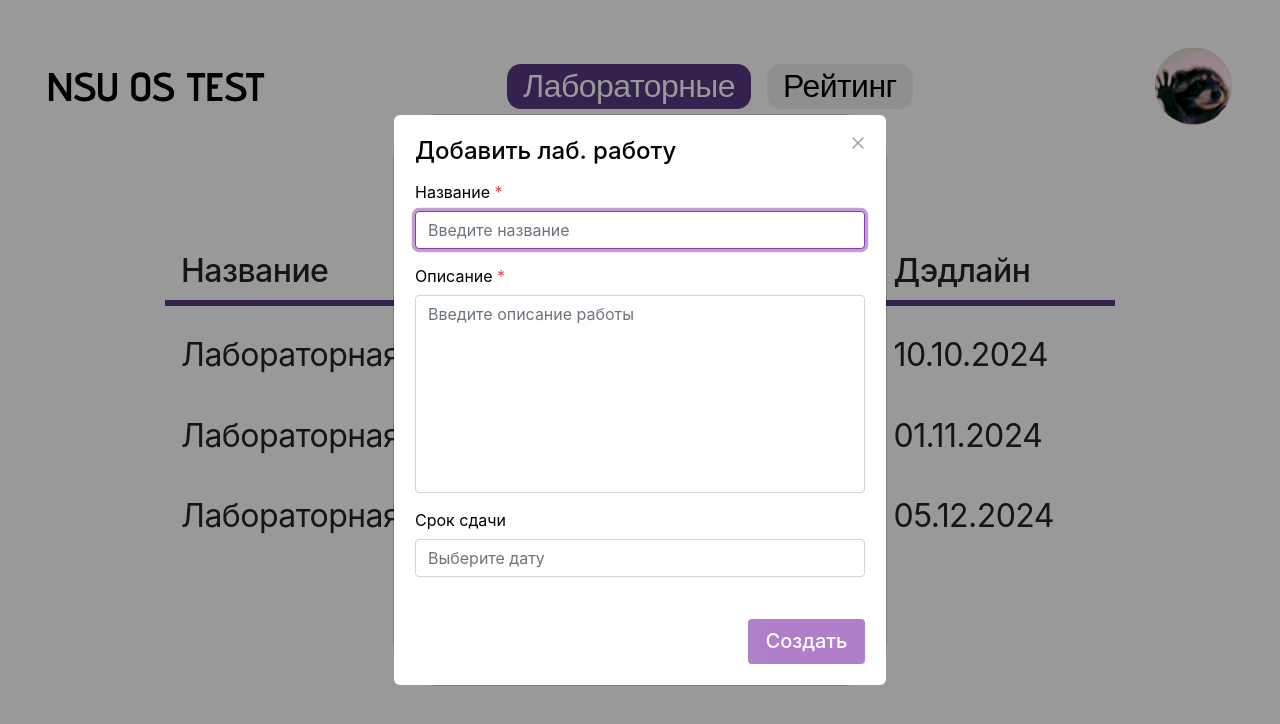
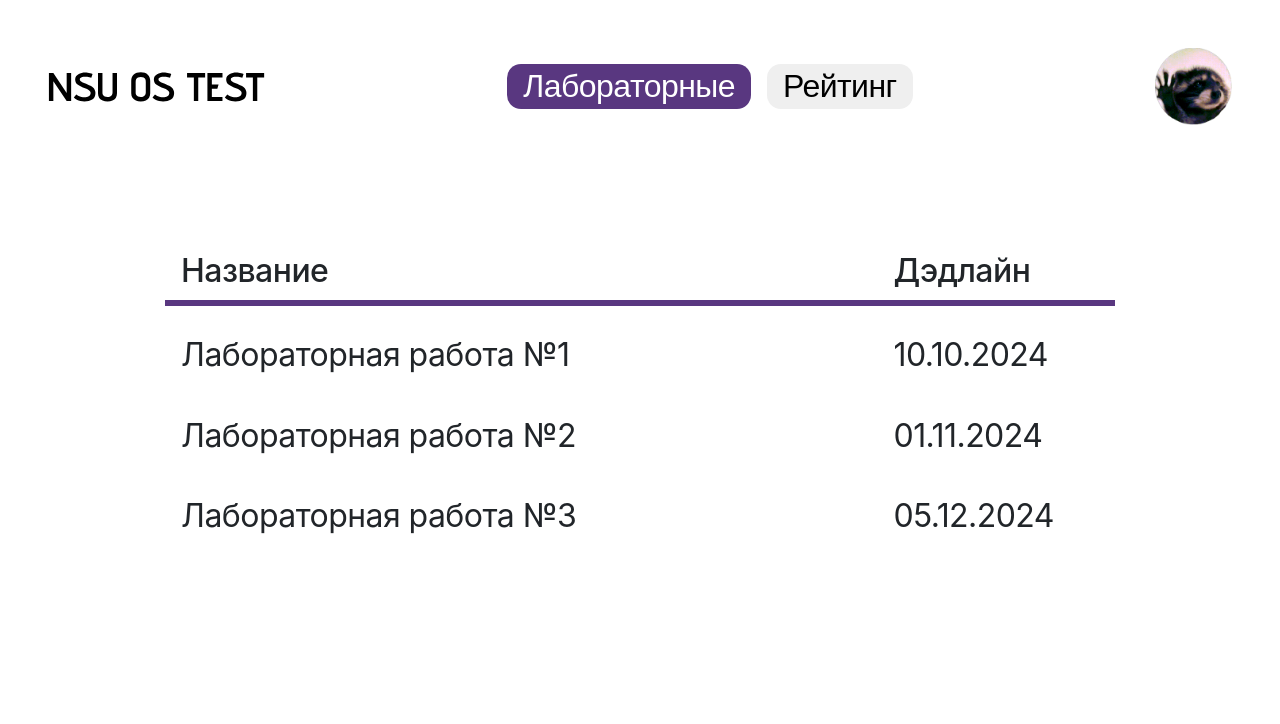
Before and after one commit to os-nsu/ostest-front, a React (Vite) app: page / in a window 1280 px wide. Shown: the top 724 px of the page. Built offline with nearby package versions, Linux system fonts and the light colour scheme.

Commit message:
delete modal from homepage because it was for checking

```diff
--- a/src/pages/HomePage.tsx
+++ b/src/pages/HomePage.tsx
@@ -1,7 +1,6 @@
 import { useState } from 'react';
 import Labs from '../components/LabList/LabList';
 import Header from '../components/NavigationHeader/NavigationHeader';
-import ModalCreateLab from '../components/modals/ModalCreateLab/ModalCreateLab';
 
 export default function HomePage() {
   const [activeTab, setActiveTab] = useState('labs');
@@ -12,7 +11,6 @@ export default function HomePage() {
       <main>
         {activeTab === 'labs' && <Labs />}
         {activeTab === 'rating'}
-        <ModalCreateLab displayed={true} />
       </main>
     </div>
   );
```
